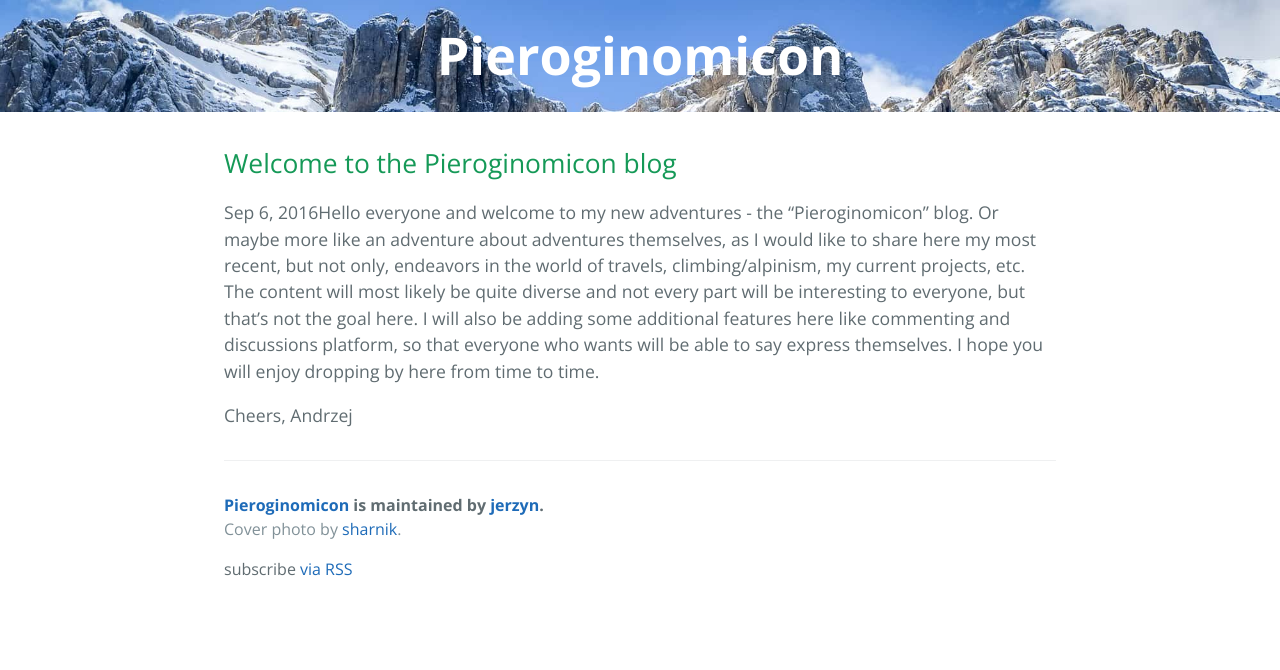
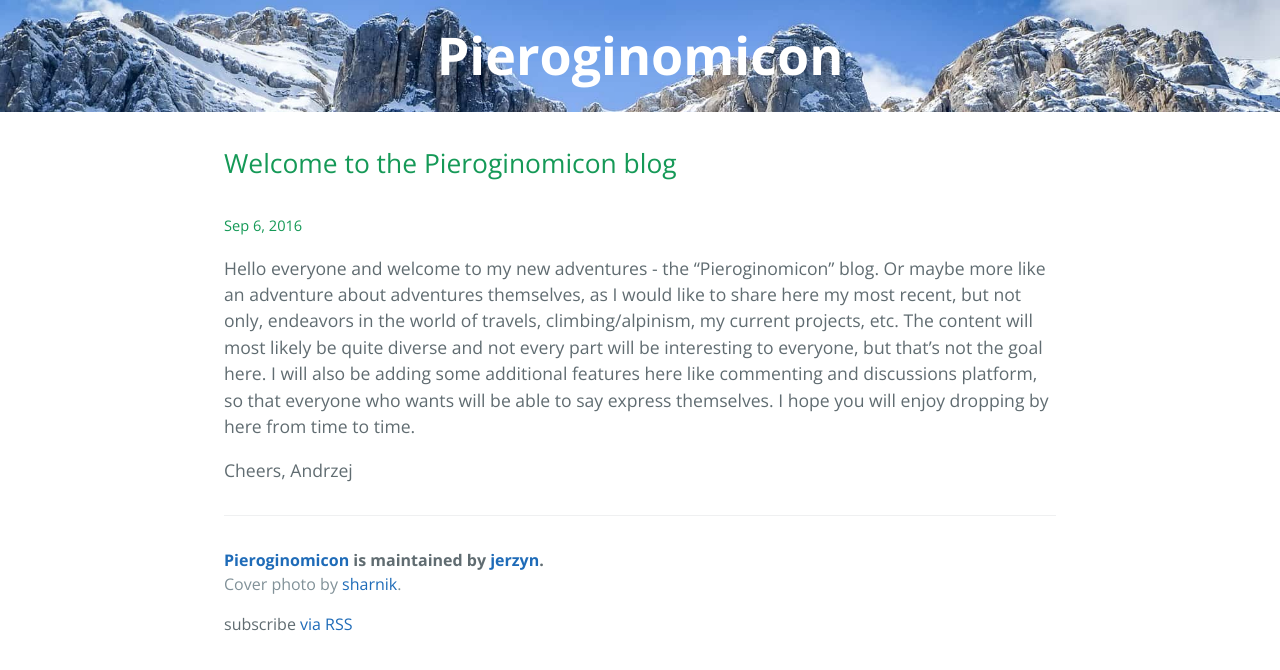
Before and after one commit to jerzyn/pieroginomicon, a Jekyll site: the page built from _posts/2016-09-06-Welconme-to-Pieroginomicon.markdown, in a window 1280 px wide. Shown: the top 670 px of the page. Built offline with Jekyll 4.4.1, drawn with Linux system fonts in a browser that asks for light colours.

Commit message:
Fix post date

```diff
--- a/_layouts/posts.html
+++ b/_layouts/posts.html
@@ -17,7 +17,7 @@
     <section class="main-content">
 
       <h2>{{ page.title }}</h2>
-      <span class="post-meta">{{ page.date | date: "%b %-d, %Y" }}</span
+      <h5 class="post-meta">{{ page.date | date: "%b %-d, %Y" }}</h5>
         {{ content }}
 
       <footer class="site-footer">
```
